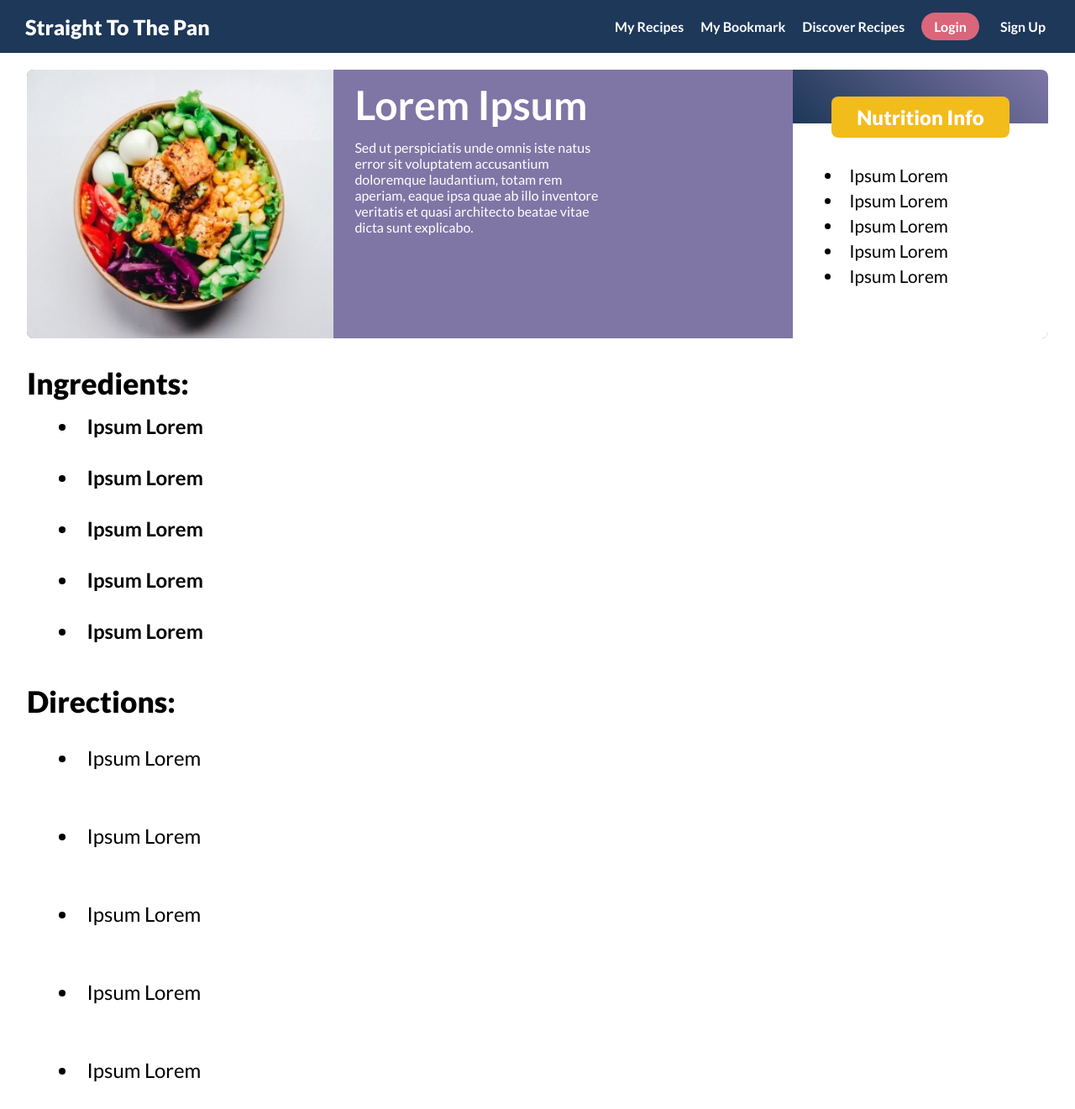
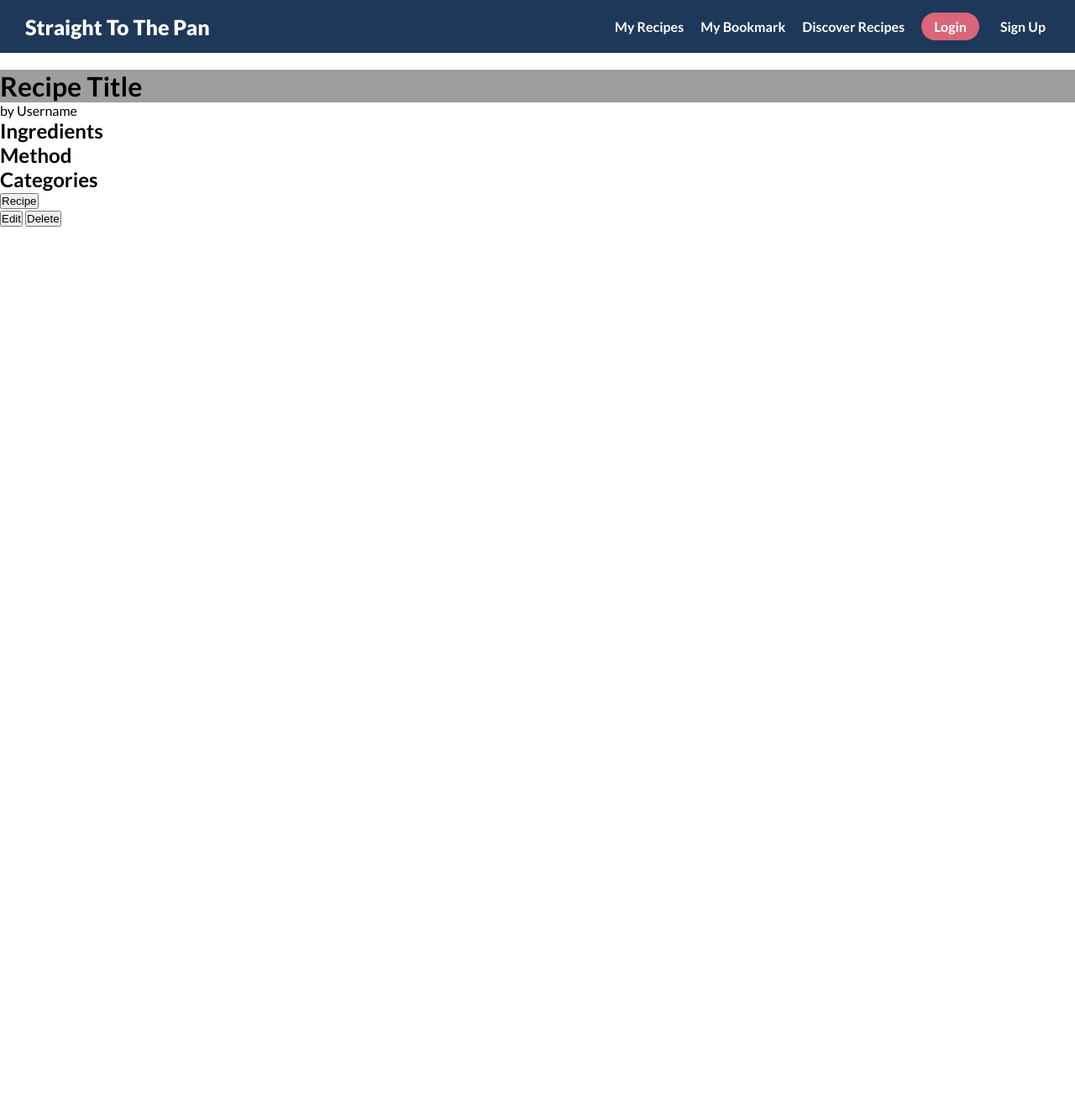
Before and after one commit to NotARobot011111010001/StraightToThePan, a Flask app: page /RecipeTemplate.html in a window 1280 px wide. Shown: the whole page at 84% size. After the commit the page ends 270 px from the top, so only its background shows below. Run offline with Flask 2, Linux system fonts and the light colour scheme; grey boxes are pictures that could not be loaded.

Commit message:
removed index, added css for recipes

```diff
--- a/app.py
+++ b/app.py
@@ -13,7 +13,7 @@ HTML page loading things.
 
 @app.route('/')
 def index():  # put application's code here
-    return render_template('index.html')
+    return render_template('discover.html')
 
 
 @app.route('/login', methods=['GET', 'POST'])
--- a/static/login.css
+++ b/static/login.css
@@ -88,7 +88,7 @@ section form {
 
 .form-controls:first-child input {
     width: 100%;
-    border-radius: 20px;
+    border-radius: .5rem;
     border: 1px solid #ddd;
     padding: 10px 0;
     margin-bottom: 15px;
@@ -122,7 +122,7 @@ section form {
     margin-bottom: 15px;
     width: 100%;
     border: none;
-    border-radius: 20px;
+    border-radius: .5rem;
     outline: none;
     cursor: pointer;
     background-color: var(--yellow--);
--- /dev/null
+++ b/static/recipeCreator.css
@@ -0,0 +1,5 @@
+.recipeFlex{
+    width: 80%;
+    height: 90%;
+    background-color: var(--blue--);
+}
--- a/static/scripts/website_functions.js
+++ /dev/null
@@ -1 +0,0 @@
-//DELETE ME?
--- a/static/style.css
+++ b/static/style.css
@@ -362,7 +362,6 @@ nav a:hover{
 }
 /* RecipeTemplate- DO WE NEED THIS COMMENT? */
 
-
 /* Mobile Navigation */
 .navbar{
     display: flex;
--- a/templates/RecipeTemplate.html
+++ b/templates/RecipeTemplate.html
@@ -10,8 +10,20 @@
     <link rel="preconnect" href="https://fonts.gstatic.com" crossorigin>
     <link href="https://fonts.googleapis.com/css2?family=Lato:wght@400;700;900&display=swap" rel="stylesheet">
     <title>RecipesTemplate</title>
+    <!-- Navbar -->
+    <script>
+        $(function() {
+            $(".nav-hidden").on("click", function() {
+                if ($(".link").hasClass("active")) {
+                    $(".link").removeClass("active");
+                } else {
+                    $(".link").addClass("active");
+                }
+            });
+        });
+    </script>
 </head>
-<body>
+<body id="recipeBg">
     <nav>
         <ul class="navbar">
             <li class="logo"><a href="{{ url_for('index') }}">Straight To The Pan</a> </li>
@@ -23,56 +35,49 @@
             <li class="nav-hidden"><span class="mini-menu"></span></li>
         </ul>
     </nav>
-    <main>
-        <section class="RecipeTemplate">
-        <!-- RecipeHeader -->
-            <div class="recipeHeaderGrid">
-                <div class="recipeImg" style="background: url(/Images/Food1.jpg) bottom 50% left 50% / cover no-repeat;">
-                    <div class="recipeImgMask"> </div>
-                </div>
-                <div class="recipeTxt">
-                    <h1>Lorem Ipsum</h1>
-                    <p>Sed ut perspiciatis unde omnis iste natus error sit voluptatem accusantium doloremque laudantium,
-                        totam rem aperiam, eaque ipsa quae ab illo inventore veritatis
-                        et quasi architecto beatae vitae dicta sunt explicabo.</p>
-                </div>
-                <div class="recipeNutrition">
-                    <div class="NutritionBanner"></div>
-                    <div class="NutritionHeader"> Nutrition Info  </div>
-                    <div class="NutritionList">
-                        <li>Ipsum Lorem</li>
-                        <li>Ipsum Lorem</li>
-                        <li>Ipsum Lorem</li>
-                        <li>Ipsum Lorem</li>
-                        <li>Ipsum Lorem</li>
-                    </div>
-                    </div>
-                </div>
-            <!-- Recipe Description -->
-            <div class="Description">
-                <h1>Description:</h1>
-                <p>Sed ut perspiciatis unde omnis iste natus error sit voluptatem accusantium doloremque laudantium,
-                        totam rem aperiam, eaque ipsa quae ab illo inventore veritatis
-                        et quasi architecto beatae vitae dicta sunt explicabo.</p>
+
+    <!-- Used to display a single recipe. -->
+    <div class="recipeContainer">
+    <div class="recipeDisplay" id="recipeCard">
+        <div class="recipeTitle" style="background: url(/static/Images/HomeHeader.jpg) bottom 50% left / cover no-repeat">
+            <div class="mask">
+        <h1 id="recipeTitle">Recipe Title</h1>
             </div>
-            <div class="Ingredients">
-                <h1>Ingredients:</h1>
-                    <li>Ipsum Lorem</li>
-                    <li>Ipsum Lorem</li>
-                    <li>Ipsum Lorem</li>
-                    <li>Ipsum Lorem</li>
-                    <li>Ipsum Lorem</li>
             </div>
-            <div class="Directions">
-                <h1>Directions:</h1>
-                    <li>Ipsum Lorem</li>
-                    <li>Ipsum Lorem</li>
-                    <li>Ipsum Lorem</li>
-                    <li>Ipsum Lorem</li>
-                    <li>Ipsum Lorem</li>
-            </div>
-        </section>
-    </main>
+
+        <p id="recipeCreator">by Username</p>
+
+        <h2>Ingredients</h2>
+        <table id="recipeIngredients">
+        </table>
+
+        <h2>Method</h2>
+        <ol id="recipeMethod" type="1">
+        </ol>
+
+        <h2>Categories</h2>
+        <ul id="recipeCategories">
+        </ul>
+    </div>
+
+    <!-- Used to display all recipes. -->
+    <div class="container" id="allRecipes">
+        <button type="button" class="collapsible">Recipe</button>
+        <div class="recipeContent">
+            <table id="recipeIngredients">
+            </table>
+
+            <ol id="recipeMethod" type="1">
+            </ol>
+
+            <ul id="recipeCategories">
+            </ul>
+
+            <button type="button" id="editRecipe" onclick="EditRecipe()">Edit</button>
+            <button type="button" id="deleteRecipe" onclick="DeleteRecipe()">Delete</button>
+        </div>
+    </div>
+        </div>
 
 </body>
 </html>
--- a/templates/index.html
+++ b/templates/index.html
@@ -29,8 +29,8 @@
         <ul class="navbar">
             <li class="logo"><a href="{{ url_for('index') }}">Straight To The Pan</a> </li>
             <li class="link"><a href="{{ url_for('recipe') }}">My Recipes</a> </li>
-            <li class="link"><a href="#">My Bookmark</a> </li>
-            <li class="link"><a href="{{ url_for('discover') }}">Discover Recipes</a> </li>
+            <!-- <li class="link"><a href="#">My Bookmark</a> </li> -->
+           <!-- <li class="link"><a href="{{ url_for('discover') }}">Discover Recipes</a> </li> -->
             <li class="link button"><a href="{{ url_for('login') }}">Login</a> </li>
             <li class="link button secondary"><a href="{{ url_for('register') }}">Sign Up</a> </li>
             <li class="nav-hidden"><span class="mini-menu"></span></li>
```
Also changed, not shown: data/recipes.json (+71 -0 lines), static/discover.css (+4 -8 lines), static/recipes.css (added, +105 -0 lines), templates/discover.html (+16 -4 lines), templates/recipe.html (+27 -8 lines), templates/recipeCreator.html (+23 -6 lines), templates/website.html (deleted, +0 -14 lines).
